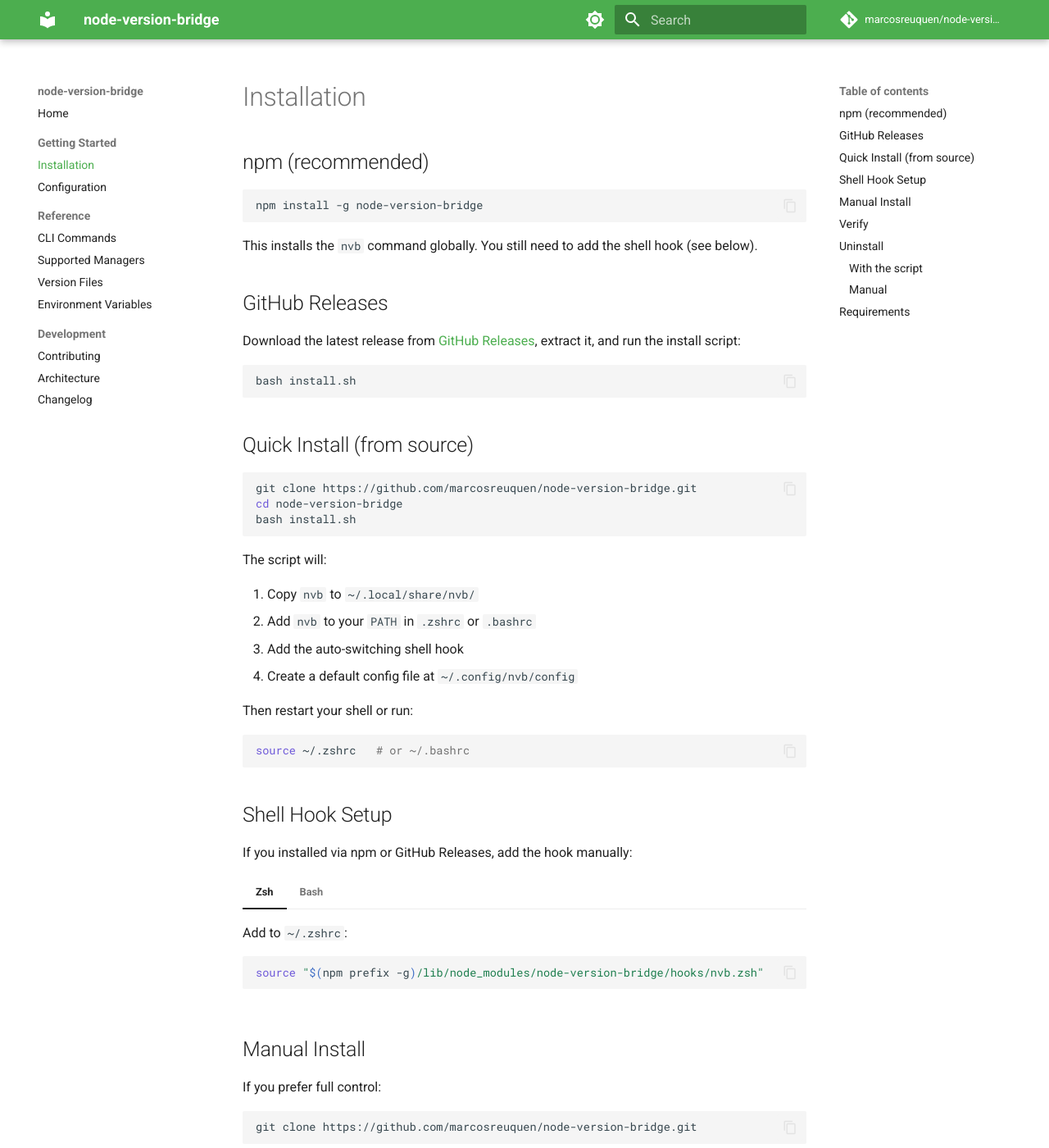
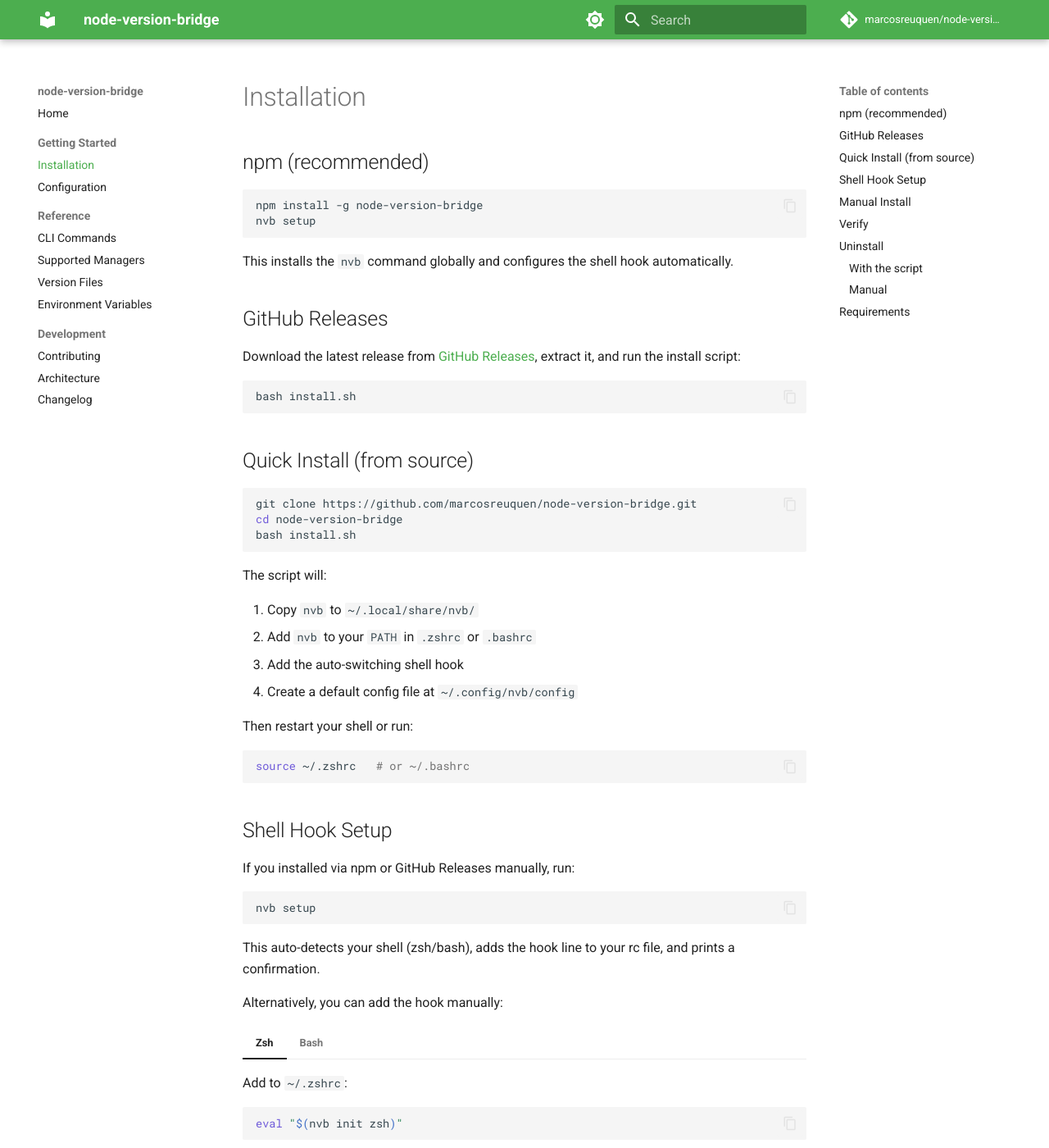
Before and after one commit to Marcosreuquen/node-version-bridge, an MkDocs documentation site: the page built from site-docs/getting-started/installation.md, in a window 1280 px wide and 1400 px high. Shown: the whole window at 82% size. Built offline with MkDocs 1.6.1 and Material for MkDocs 9.7.7, drawn with Linux system fonts in a browser that asks for light colours; comment, search, counter and statistics services are not loaded; some of the changed text lies outside the part shown.

Commit message:
feat: add nvb setup/init commands for automatic hook configuration
- Add `nvb setup` command that auto-detects shell and configures hook
- Add `nvb init <shell>` command that outputs eval-able hook code
- Update install.sh to use eval-based hook instead of source
- Add npm postinstall message prompting `nvb setup`
- Update README, site-docs, and AGENTS.md with new hook workflow
- Add versioning, release pipeline, and distribution docs to AGENTS.md
- Bump version to 0.6.0

````diff
--- a/package.json
+++ b/package.json
@@ -1,9 +1,12 @@
 {
   "name": "node-version-bridge",
-  "version": "0.5.0",
+  "version": "0.6.0",
   "description": "Detect Node.js version from project files and apply it via any version manager",
   "bin": {
     "nvb": "bin/nvb"
+  },
+  "scripts": {
+    "postinstall": "echo '\\n  Run \"nvb setup\" to configure your shell hook.\\n'"
   },
   "files": [
     "bin/",
--- a/site-docs/getting-started/installation.md
+++ b/site-docs/getting-started/installation.md
@@ -4,9 +4,10 @@
 
 ```bash
 npm install -g node-version-bridge
+nvb setup
 ```
 
-This installs the `nvb` command globally. You still need to add the shell hook (see below).
+This installs the `nvb` command globally and configures the shell hook automatically.
 
 ## GitHub Releases
 
@@ -39,14 +40,22 @@ source ~/.zshrc   # or ~/.bashrc
 
 ## Shell Hook Setup
 
-If you installed via npm or GitHub Releases, add the hook manually:
+If you installed via npm or GitHub Releases manually, run:
+
+```bash
+nvb setup
+```
+
+This auto-detects your shell (zsh/bash), adds the hook line to your rc file, and prints a confirmation.
+
+Alternatively, you can add the hook manually:
 
 === "Zsh"
 
     Add to `~/.zshrc`:
 
     ```bash
-    source "$(npm prefix -g)/lib/node_modules/node-version-bridge/hooks/nvb.zsh"
+    eval "$(nvb init zsh)"
     ```
 
 === "Bash"
@@ -54,7 +63,7 @@ If you installed via npm or GitHub Releases, add the hook manually:
     Add to `~/.bashrc`:
 
     ```bash
-    source "$(npm prefix -g)/lib/node_modules/node-version-bridge/hooks/nvb.bash"
+    eval "$(nvb init bash)"
     ```
 
 ## Manual Install
@@ -72,7 +81,7 @@ Then add the hook to your shell config:
     Add to `~/.zshrc`:
 
     ```bash
-    source /path/to/node-version-bridge/hooks/nvb.zsh
+    eval "$(nvb init zsh)"
     ```
 
 === "Bash"
@@ -80,7 +89,7 @@ Then add the hook to your shell config:
     Add to `~/.bashrc`:
 
     ```bash
-    source /path/to/node-version-bridge/hooks/nvb.bash
+    eval "$(nvb init bash)"
     ```
 
 ## Verify
@@ -104,7 +113,7 @@ This removes installed files, PATH entry, shell hook, cache, and config director
 
 ### Manual
 
-1. Remove the nvb lines from your `.zshrc`/`.bashrc` (PATH export and `source ...nvb.zsh`/`nvb.bash`)
+1. Remove the nvb lines from your `.zshrc`/`.bashrc` (`eval "$(nvb init ...)"`, PATH export, or `source ...nvb.zsh`/`nvb.bash`)
 2. Delete the install directory: `rm -rf ~/.local/share/nvb`
 3. Delete the config: `rm -rf ~/.config/nvb`
 4. Optionally delete the cache: `rm -rf ~/.cache/node-version-bridge`
````
Also changed, not shown: AGENTS.md (+38 -0 lines), CHANGELOG.md (+13 -0 lines), README.md (+9 -17 lines), site-docs/development/changelog.md (+13 -0 lines), 2 other files.
